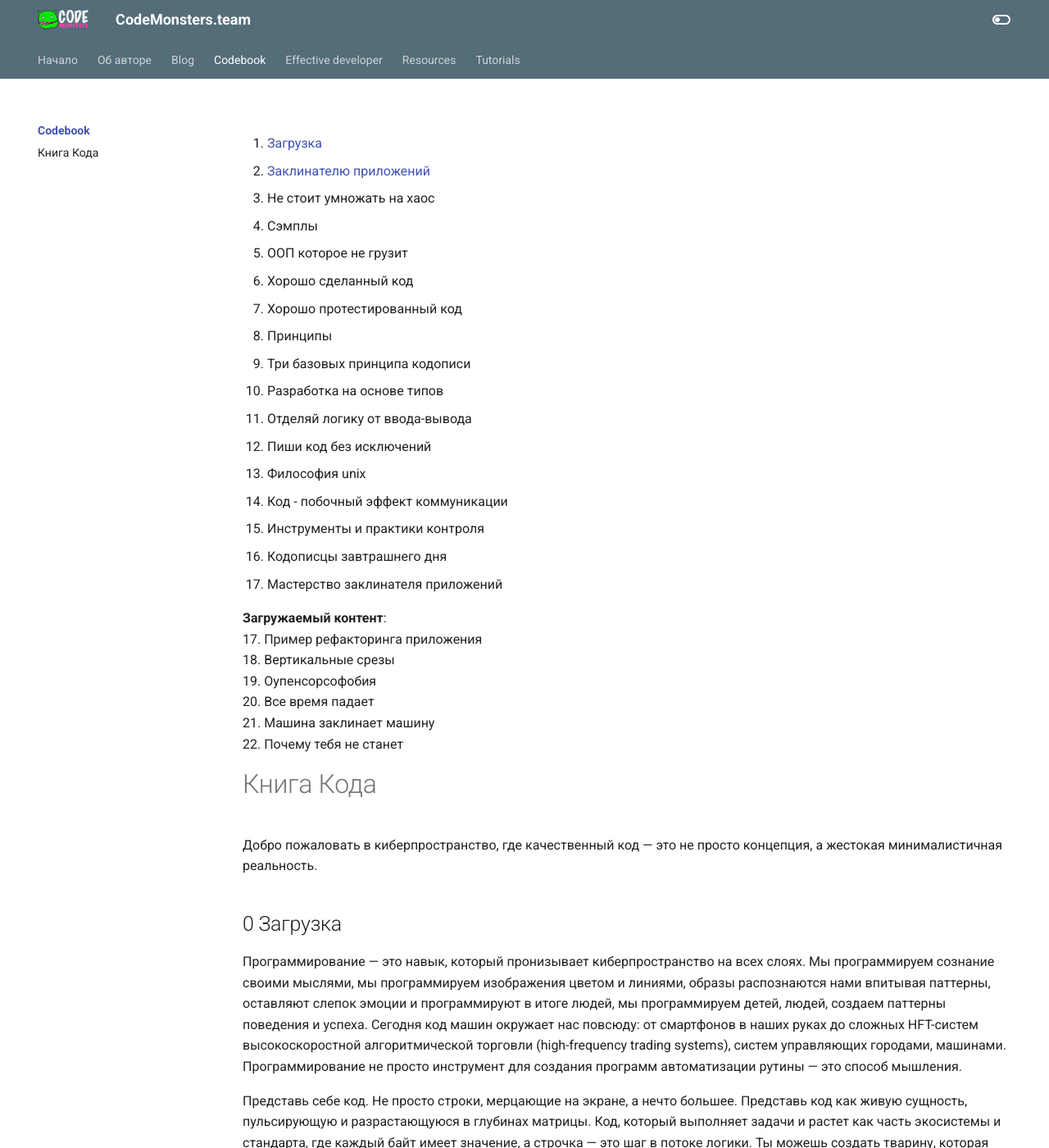
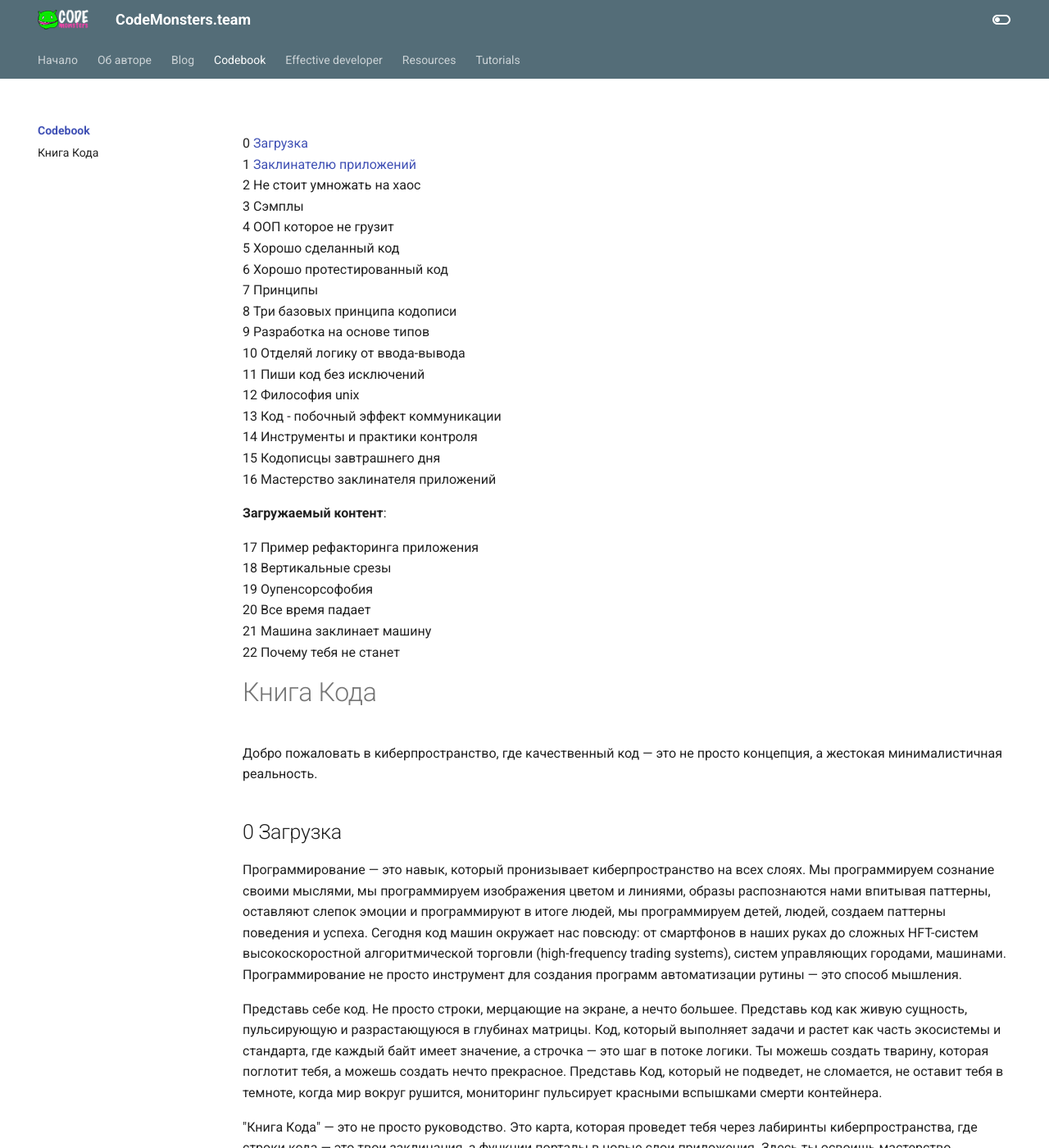
Before and after one commit to codemonstersteam/web-book, an MkDocs documentation site: the page built from docs/codebook/index.md, in a window 1280 px wide and 1400 px high. Shown: the whole window at 82% size. Built offline with MkDocs 1.6.1 and Material for MkDocs 9.7.7, drawn with Linux system fonts in a browser that asks for light colours.

Commit message:
Feature/codegen machine

```diff
--- a/docs/codebook/1-codegen-machine.md
+++ b/docs/codebook/1-codegen-machine.md
@@ -1,9 +1,11 @@
 ---
 title: Книга Кода
-description: Книга кода. 0 Заклинателю приложений. Codegen Machine
+description: Книга кода. 1 Заклинателю приложений. Codegen Machine
 group: https://t.me/codemonsterslogs
 ---
-## 0 Заклинателю приложений
+
+## 1 Заклинателю приложений
+
 
 Осознанность в разработке — это кибер-имплант, который нужно установить как можно раньше.
 
--- a/docs/codebook/index.md
+++ b/docs/codebook/index.md
@@ -4,31 +4,33 @@
 group: https://t.me/codemonsterslogs
 ---
 
-0. [Загрузка](/codebook/)
-1. [Заклинателю приложений](/codebook/1-codegen-machine)
-2. Не стоит умножать на хаос
-3. Сэмплы
-4. ООП которое не грузит
-5. Хорошо сделанный код
-6. Хорошо протестированный код
-7. Принципы
-8. Три базовых принципа кодописи
-9. Разработка на основе типов
-10. Отделяй логику от ввода-вывода
-11. Пиши код без исключений
-12. Философия unix
-13. Код - побочный эффект коммуникации
-14. Инструменты и практики контроля
-15. Кодописцы завтрашнего дня
-16. Мастерство заклинателя приложений
+0 [Загрузка](/codebook/)
+1 [Заклинателю приложений](/codebook/1-codegen-machine)
+2 Не стоит умножать на хаос
+3 Сэмплы
+4 ООП которое не грузит
+5 Хорошо сделанный код
+6 Хорошо протестированный код
+7 Принципы
+8 Три базовых принципа кодописи
+9 Разработка на основе типов
+10 Отделяй логику от ввода-вывода
+11 Пиши код без исключений
+12 Философия unix
+13 Код - побочный эффект коммуникации
+14 Инструменты и практики контроля
+15 Кодописцы завтрашнего дня
+16 Мастерство заклинателя приложений
 
 **Загружаемый контент**:
-17. Пример рефакторинга приложения
-18. Вертикальные срезы
-19. Оупенсорсофобия
-20. Все время падает
-21. Машина заклинает машину
-22. Почему тебя не станет
+
+
+17 Пример рефакторинга приложения
+18 Вертикальные срезы
+19 Оупенсорсофобия
+20 Все время падает
+21 Машина заклинает машину
+22 Почему тебя не станет
 
 # Книга Кода
 Добро пожаловать в киберпространство, где качественный код — это не просто концепция, а жестокая минималистичная реальность.
```
